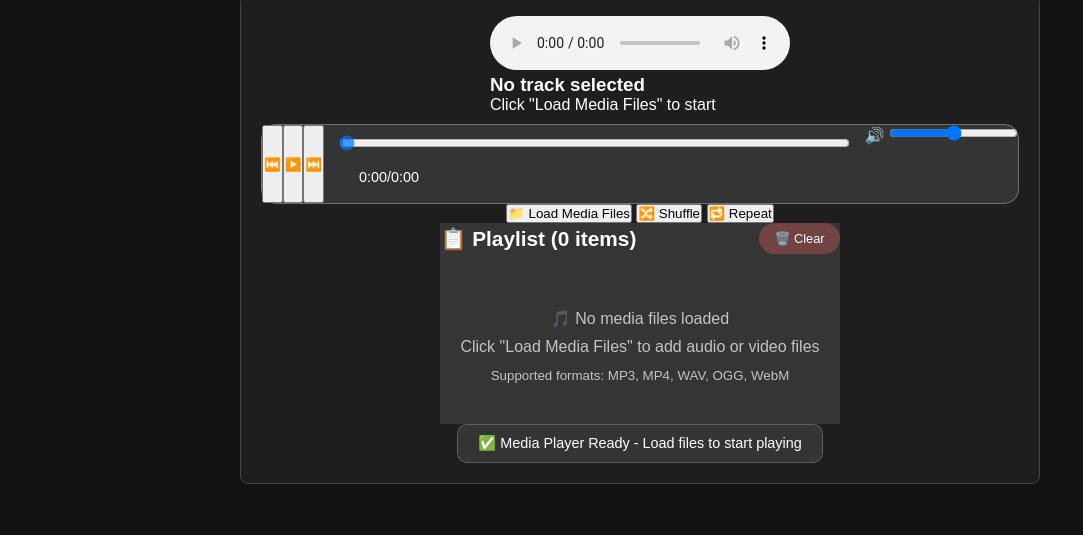
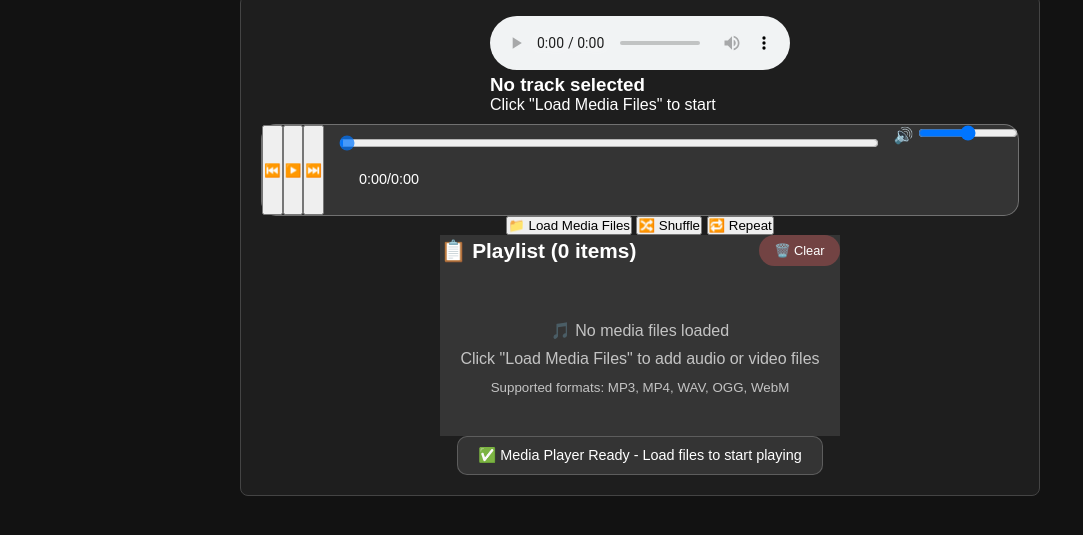
Before and after one commit to rnmuralikrishnan/localwebplayer, a website with bundled scripts: page src/index.html in a window 1280 px wide. Shown: the part 81-616 px from the top of the page, without its empty margins (0-1083 px from the left). Built offline with nearby package versions, Linux system fonts and the light colour scheme.

Commit message:
Fix CSS formatting and syntax errors
- Fixed broken CSS selectors and syntax
- Corrected volume-slider styling rules
- Improved CSS structure and readability
- Resolved CSS parsing issues

```diff
--- a/src/css/style.css
+++ b/src/css/style.css
@@ -314,15 +314,18 @@
 
     gap: 10px;}
 
-}    margin: 0 auto;
-
+    margin: 0 auto;
     padding: 20px;
+}
 
 #volume-slider {}
 
-    width: 100px;
+    #volume-slider {
+        width: 100px;
+    }
 
-    height: 6px;h1 {
+        height: 6px;
+    h1 {
 
     background: rgba(255, 255, 255, 0.3);    text-align: center;
 
```
